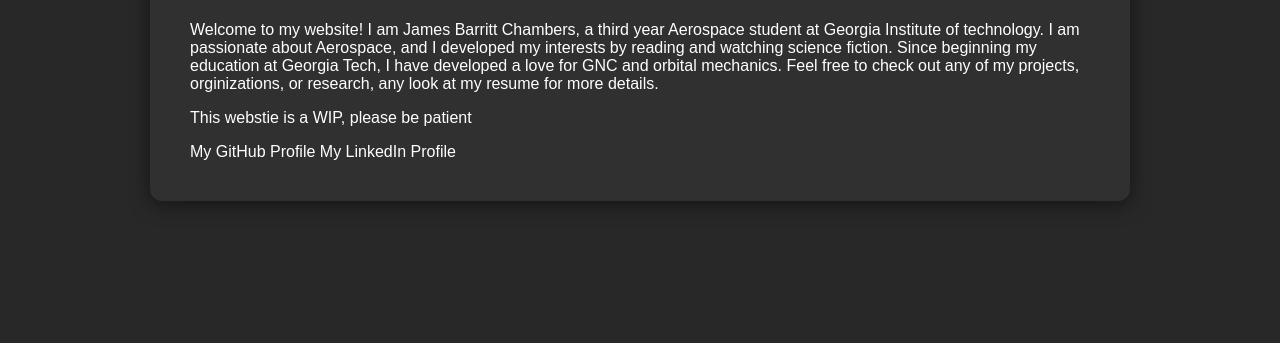
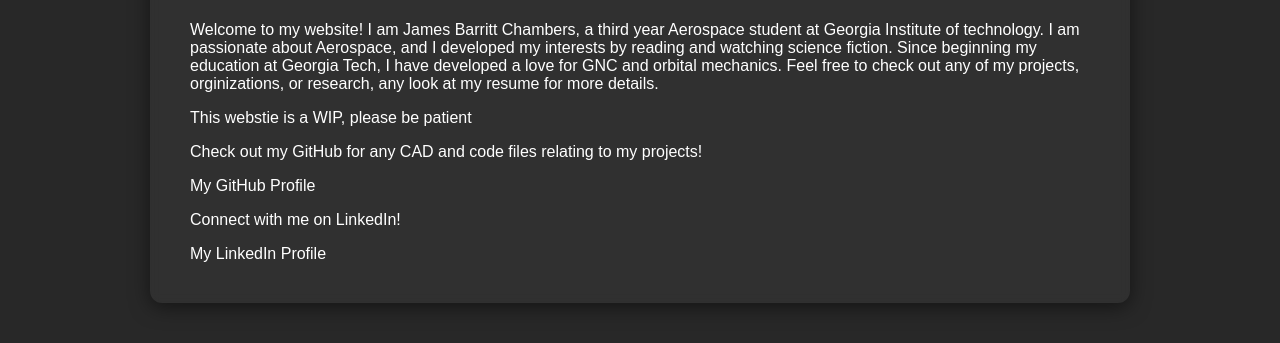
Before and after one commit to JamesChambers-GT/BarrittsWeb, a website: page index.html in a window 1280 px wide. Shown: the part 189-532 px from the top of the page. Drawn offline with Linux system fonts and the light colour scheme.

Commit message:
Update index.html

```diff
--- a/index.html
+++ b/index.html
@@ -25,8 +25,10 @@
     </p>
 
     <p>This webstie is a WIP, please be patient</p>
-
+    <p>Check out my GitHub for any CAD and code files relating to my projects!</p>
     <a href="https://github.com/JamesChambers-GT">My GitHub Profile</a>
+    <br/>
+    <p>Connect with me on LinkedIn!</p>
     <a href="https://www.linkedin.com/in/james-chambers-3b2630292/">My LinkedIn Profile</a>
   </div>
 </body>
```
